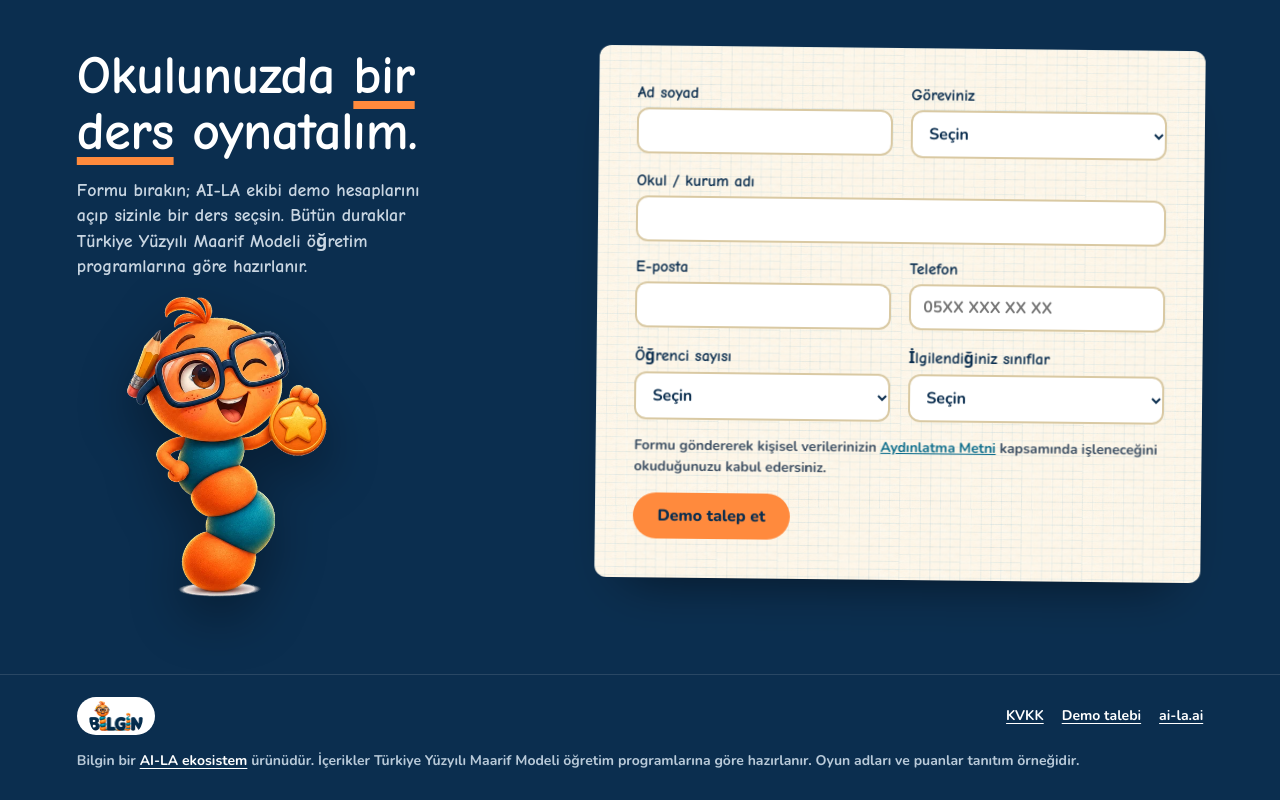
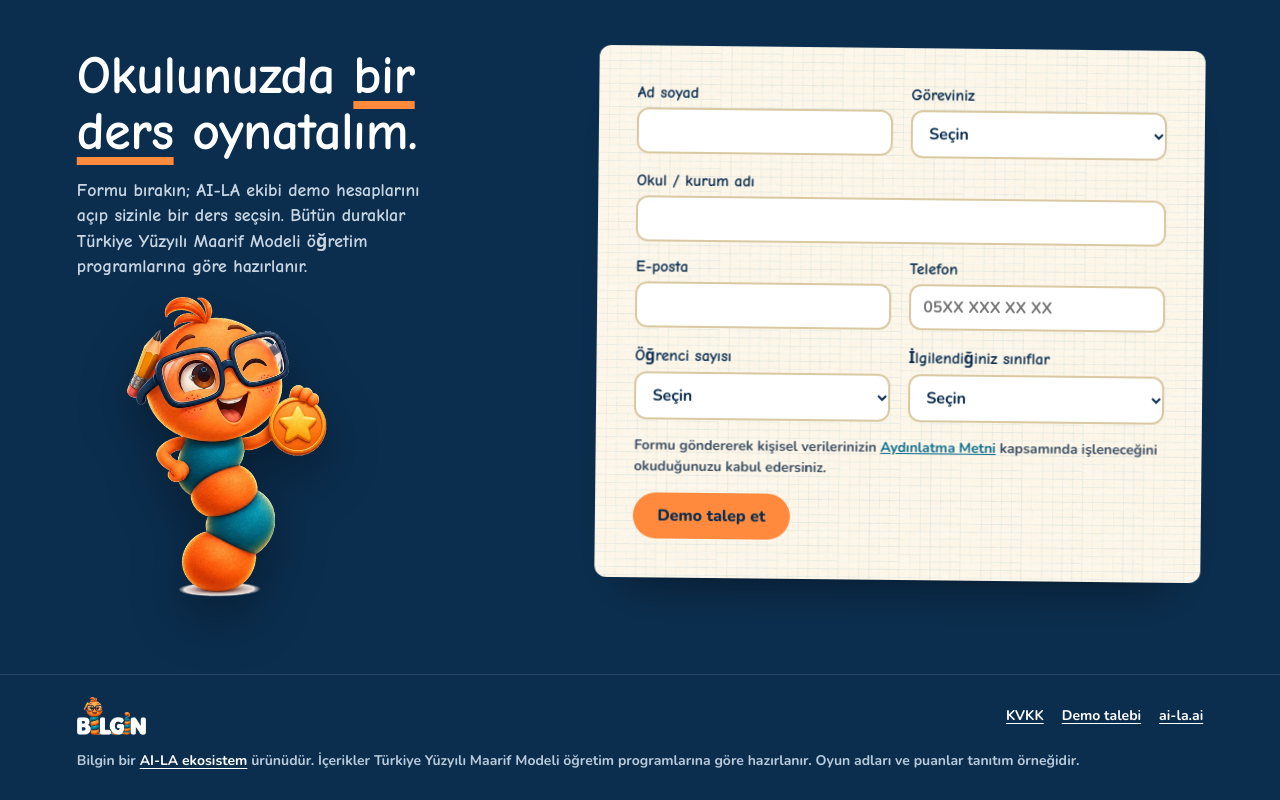
Before and after one commit to talent14-edu/bilgin, a plain HTML site: page index.html in a window 1280 px wide. Shown: the part 3466-4266 px from the top of the page. Drawn offline with nearby package versions, Linux system fonts and the light colour scheme; a web font is replaced by a local one.

Commit message:
Koyu zemin için beyaz logo

```diff
--- a/index.html
+++ b/index.html
@@ -174,7 +174,8 @@ button{font:inherit;color:inherit;cursor:pointer}
 .kapanis img{width:min(100%,360px);justify-self:center;filter:drop-shadow(0 20px 26px rgba(0,0,0,.35))}
 footer{background:var(--lacivert);color:#B9CAD9;border-top:1px solid rgba(255,255,255,.12)}
 footer .ic{display:flex;justify-content:space-between;align-items:center;gap:16px;flex-wrap:wrap;padding-block:22px 30px;font:700 14px var(--ui)}
-footer img{height:38px;width:auto;background:#fff;border-radius:999px;padding:4px 12px}
+footer img{height:42px;width:auto}
+footer .logo-acik{display:none!important} footer .logo-koyu{display:block!important}
 
 
 /* sınıf rafı */
@@ -327,7 +328,10 @@ footer img{height:38px;width:auto;background:#fff;border-radius:999px;padding:4p
 :root[data-theme="dark"] body::before{background:#0D2338}
 :root[data-theme="dark"] .ust{background:color-mix(in srgb,#0D2338 90%,transparent)}
 :root[data-theme="dark"] .ust nav a{color:#EAF3F7}
-:root[data-theme="dark"] .ust .logo,:root[data-theme="dark"] footer img{background:#FFFDF6;border-radius:999px;padding:4px 14px}
+.logo-koyu{display:none!important}
+:root[data-theme="dark"] .logo-koyu{display:block!important}
+:root[data-theme="dark"] .logo-acik{display:none!important}
+footer .logo-koyu{height:38px;width:auto}
 :root[data-theme="dark"] .tema{color:#FFC89E}
 :root[data-theme="dark"] .tema .gunes{display:none} :root[data-theme="dark"] .tema .ay{display:block}
 :root[data-theme="dark"] .hap.koyu{background:var(--mandalina);color:var(--lacivert)}
@@ -514,7 +518,7 @@ section{scroll-margin-top:clamp(72px,7vw,104px)}
 
 <header class="ust">
   <div class="ic">
-    <a class="logo" href="#" aria-label="BİLGİN ana sayfa"><img src="assets/logo.png" alt="BİLGİN"></a>
+    <a class="logo" href="#" aria-label="BİLGİN ana sayfa"><img class="logo-acik" src="assets/logo.png" alt="BİLGİN"><img class="logo-koyu" src="assets/logo_beyaz.png" alt="BİLGİN"></a>
     <nav aria-label="Ana menü"><a href="#siniflar">Sınıflar</a><a href="#oyna">Oyunlar</a><a href="#ekosistem">Beceri haritası</a><a href="#kurumlar">Kurumlar</a></nav>
     <button class="tema" id="tema" type="button" aria-label="Koyu temaya geç"><svg class="gunes" viewBox="0 0 24 24" fill="none" stroke="currentColor" stroke-width="2.2" stroke-linecap="round" aria-hidden="true"><circle cx="12" cy="12" r="4.5"/><path d="M12 2v2.5M12 19.5V22M2 12h2.5M19.5 12H22M4.9 4.9l1.8 1.8M17.3 17.3l1.8 1.8M19.1 4.9l-1.8 1.8M6.7 17.3l-1.8 1.8"/></svg><svg class="ay" viewBox="0 0 24 24" fill="currentColor" aria-hidden="true"><path d="M20 14.5A8.5 8.5 0 0 1 9.5 4a8.5 8.5 0 1 0 10.5 10.5z"/></svg></button>
     <a class="hap koyu" href="#kurumlar">Demo talep et</a>
@@ -655,7 +659,7 @@ section{scroll-margin-top:clamp(72px,7vw,104px)}
   </div>
 </section>
 </main>
-<footer><div class="ic"><img src="assets/logo.png" alt="BİLGİN"><nav class="alt-nav" aria-label="Alt menü"><a href="kvkk/">KVKK</a><a href="#kurumlar">Demo talebi</a><a href="https://ai-la.ai" target="_blank" rel="noopener">ai-la.ai</a></nav><span>Bilgin bir <a href="https://ai-la.ai" target="_blank" rel="noopener">AI-LA ekosistem</a> ürünüdür. İçerikler Türkiye Yüzyılı Maarif Modeli öğretim programlarına göre hazırlanır. Oyun adları ve puanlar tanıtım örneğidir.</span></div></footer>
+<footer><div class="ic"><img class="logo-acik" src="assets/logo.png" alt="BİLGİN"><img class="logo-koyu" src="assets/logo_beyaz.png" alt="BİLGİN"><nav class="alt-nav" aria-label="Alt menü"><a href="kvkk/">KVKK</a><a href="#kurumlar">Demo talebi</a><a href="https://ai-la.ai" target="_blank" rel="noopener">ai-la.ai</a></nav><span>Bilgin bir <a href="https://ai-la.ai" target="_blank" rel="noopener">AI-LA ekosistem</a> ürünüdür. İçerikler Türkiye Yüzyılı Maarif Modeli öğretim programlarına göre hazırlanır. Oyun adları ve puanlar tanıtım örneğidir.</span></div></footer>
 
 <script>
 (()=>{
```
Also changed, not shown: assets/logo_beyaz.png (added).
